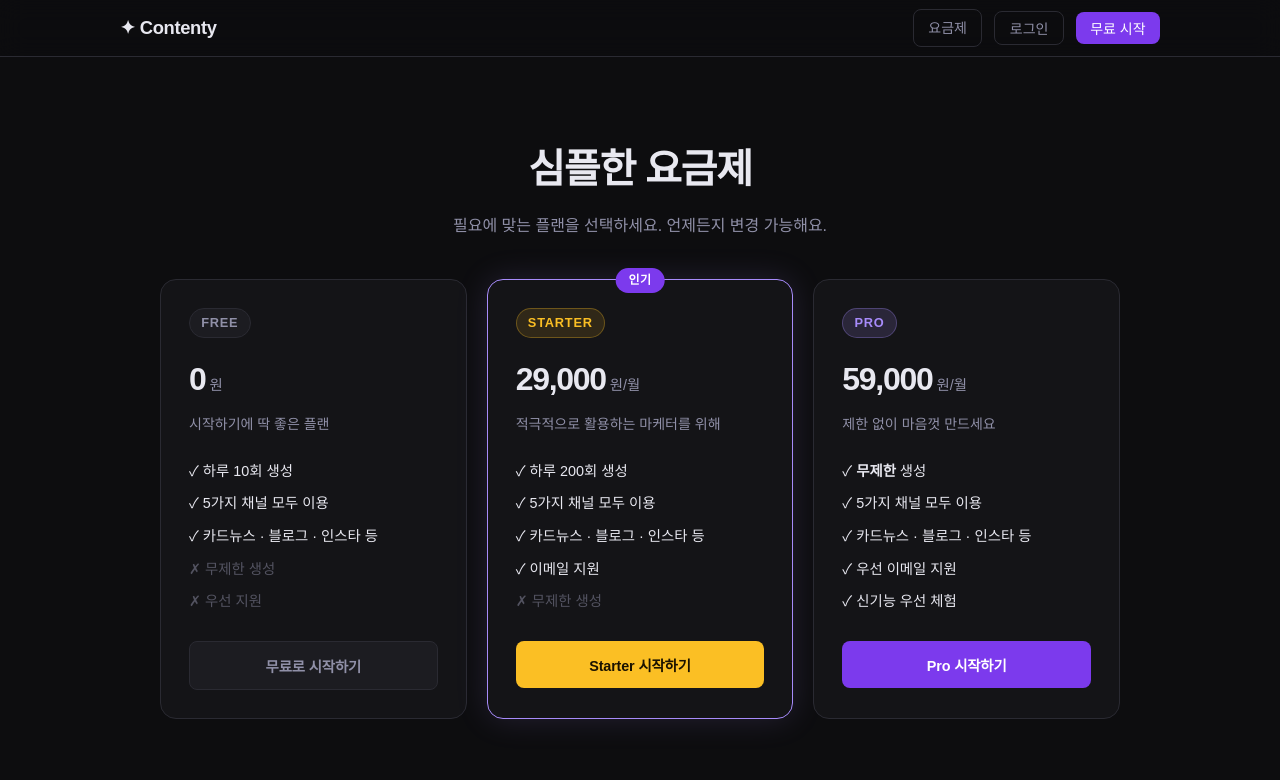
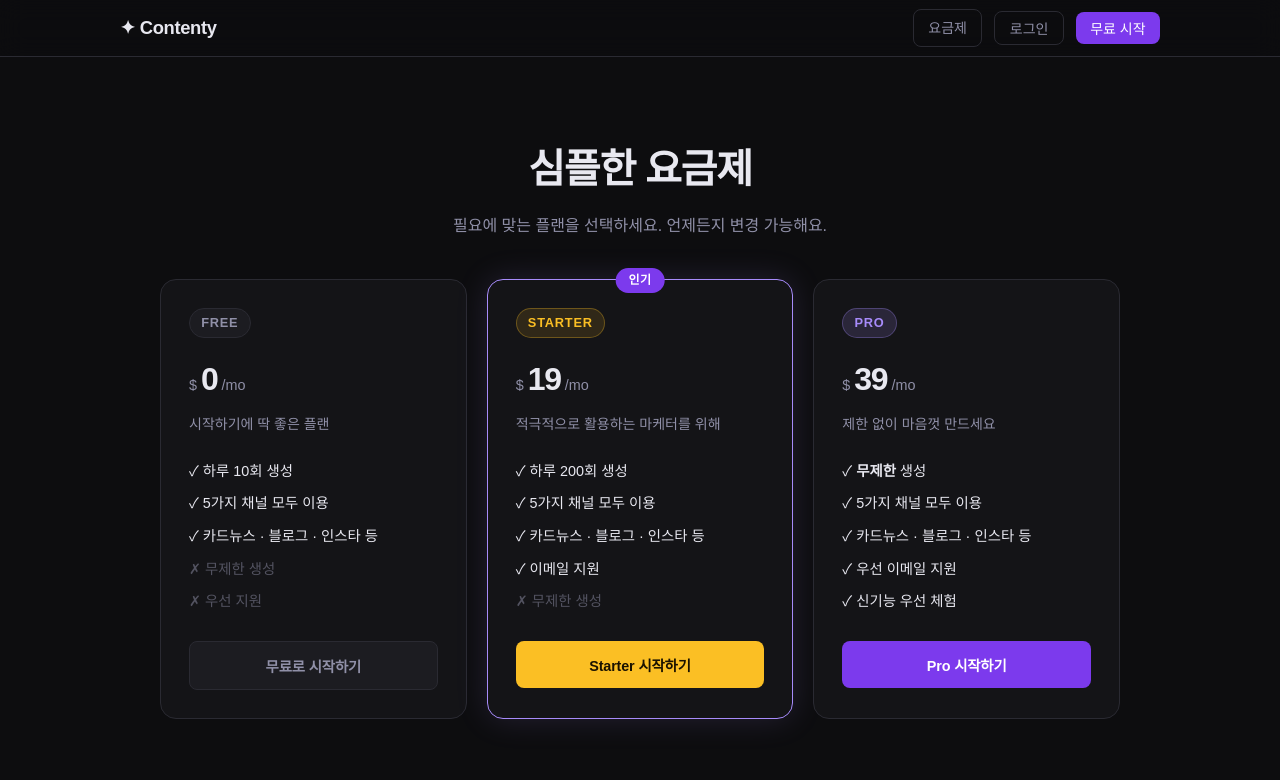
Before and after one commit to psh3456s2/contenty, a website: page public/pages/pricing.html in a window 1280 px wide. Shown: the top 780 px of the page. Drawn offline with nearby package versions, Linux system fonts and the light colour scheme.

Commit message:
Update pricing.html

```diff
--- a/public/pages/pricing.html
+++ b/public/pages/pricing.html
@@ -33,7 +33,7 @@
       <!-- Free -->
       <div class="pricing-card">
         <div class="plan-badge free">Free</div>
-        <div class="plan-price"><span class="price-num">0</span><span class="price-unit">원</span></div>
+        <div class="plan-price"><span class="price-unit">$</span><span class="price-num">0</span><span class="price-unit">/mo</span></div>
         <p class="plan-desc">시작하기에 딱 좋은 플랜</p>
         <ul class="plan-features">
           <li>✓ 하루 10회 생성</li>
@@ -49,7 +49,7 @@
       <div class="pricing-card popular">
         <div class="popular-badge">인기</div>
         <div class="plan-badge starter">Starter</div>
-        <div class="plan-price"><span class="price-num">29,000</span><span class="price-unit">원/월</span></div>
+        <div class="plan-price"><span class="price-unit">$</span><span class="price-num">19</span><span class="price-unit">/mo</span></div>
         <p class="plan-desc">적극적으로 활용하는 마케터를 위해</p>
         <ul class="plan-features">
           <li>✓ 하루 200회 생성</li>
@@ -64,7 +64,7 @@
       <!-- Pro -->
       <div class="pricing-card">
         <div class="plan-badge pro">Pro</div>
-        <div class="plan-price"><span class="price-num">59,000</span><span class="price-unit">원/월</span></div>
+        <div class="plan-price"><span class="price-unit">$</span><span class="price-num">39</span><span class="price-unit">/mo</span></div>
         <p class="plan-desc">제한 없이 마음껏 만드세요</p>
         <ul class="plan-features">
           <li>✓ <strong>무제한</strong> 생성</li>
```
